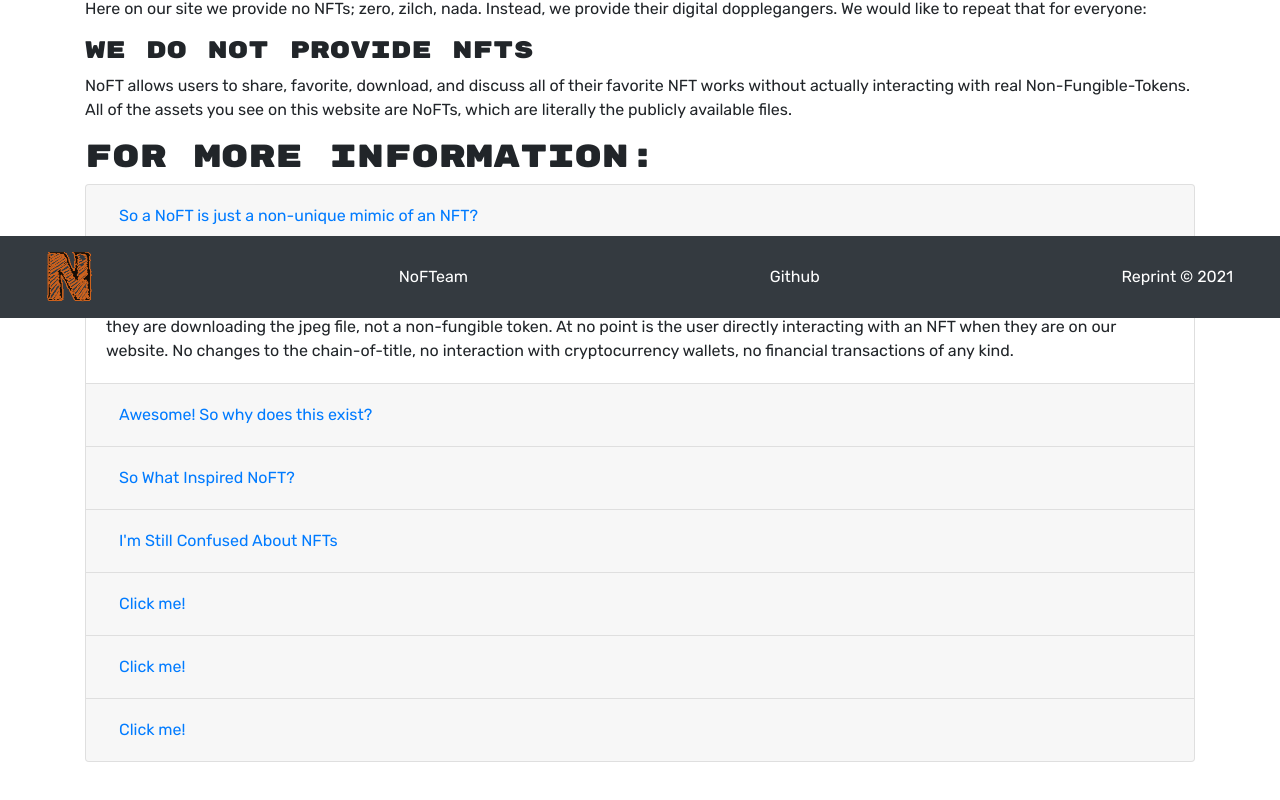
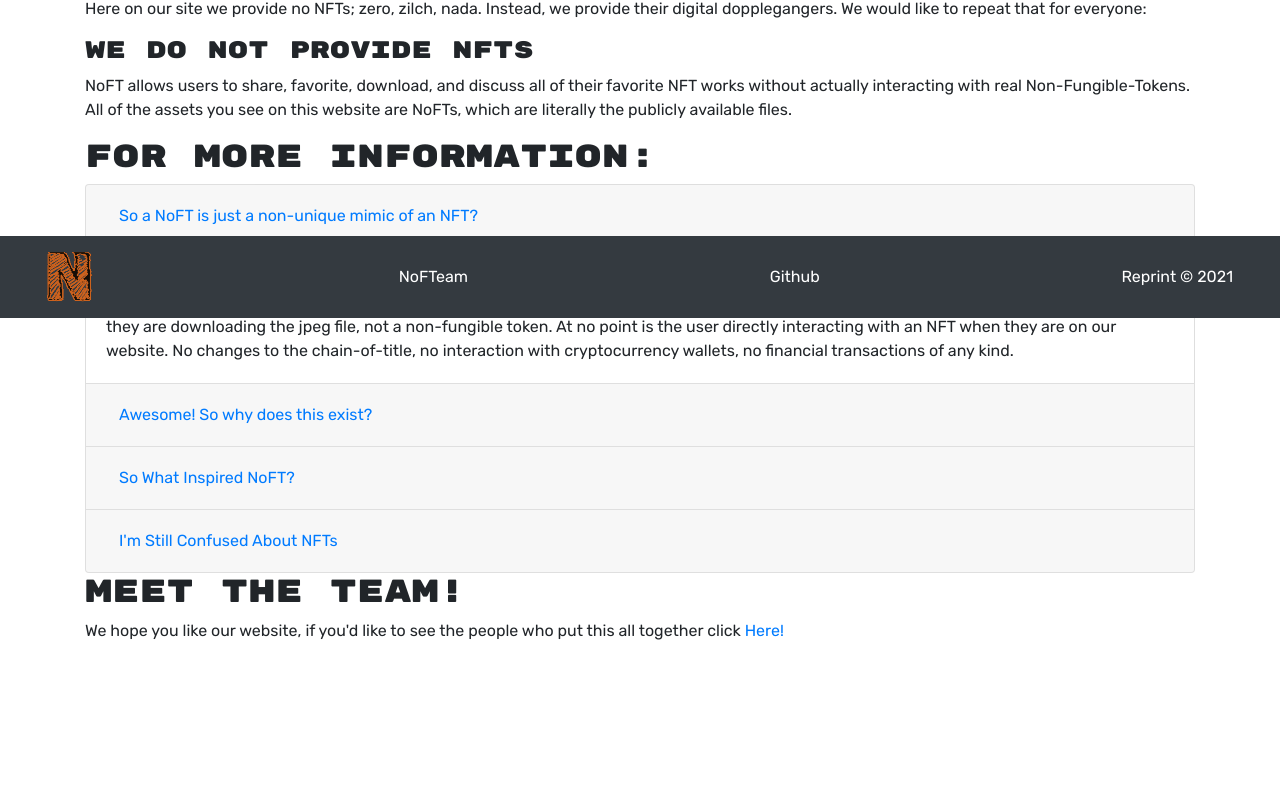
Before and after one commit to Siphon880gh/reprint, a React (Create React App) app in the folder client/: page /about in a window 1280 px wide. Shown: the part 482-1282 px from the top of the page. Built offline with nearby package versions, Linux system fonts and the light colour scheme.

Commit message:
Feat: Another checkpoint, second draft complete! Although smaller changes will be made

```diff
--- a/client/src/pages/About.js
+++ b/client/src/pages/About.js
@@ -1,6 +1,7 @@
 import React from 'react';
 import { Container, Card, Button } from 'react-bootstrap';
 import Accordion from 'react-bootstrap/Accordion'
+import { Link } from 'react-router-dom';
 import AboutLogo from '../assets/aboutTitle.png';
 const About = () => {
 
@@ -33,7 +34,7 @@ const About = () => {
                     </p>
                     <h4>We do NOT provide NFTs</h4>
                     <p>
-                    NoFT allows users to share, favorite, download, and discuss all of their favorite NFT works without actually interacting with real Non-Fungible-Tokens. All of the assets you see on this website are NoFTs, which are literally the publicly available files.
+                        NoFT allows users to share, favorite, download, and discuss all of their favorite NFT works without actually interacting with real Non-Fungible-Tokens. All of the assets you see on this website are NoFTs, which are literally the publicly available files.
                     </p>
                 </section>
 
@@ -101,45 +102,20 @@ const About = () => {
                             Don't worry it's not an easy concept to fully grasp, luckily there are more resources out there that'll help elaborate what exactly is an NFT.
                             <br></br>
                             <a href="https://www.theverge.com/22310188/nft-explainer-what-is-blockchain-crypto-art-faq">NFTs, explained</a>
-
+                            <br></br>
+                            <a href="https://www.creativebloq.com/features/what-are-nfts">What-Are-NFTs</a>
                         </Card.Body>
                         </Accordion.Collapse>
                     </Card>
+                </Accordion>
 
-                    <Card>
-                        <Card.Header>
-                        <Accordion.Toggle as={Button} variant="link" eventKey="4">
-                            Click me!
-                        </Accordion.Toggle>
-                        </Card.Header>
-                        <Accordion.Collapse eventKey="4">
-                        <Card.Body>Hello! I'm another body</Card.Body>
-                        </Accordion.Collapse>
-                    </Card>
+                <section>
+                    <h2>Meet The Team!</h2>
+                    <p>
+                        We hope you like our website, if you'd like to see the people who put this all together click <Link as={Link} to='/about/team'>Here!</Link>
+                    </p>
+                </section>
 
-                    <Card>
-                        <Card.Header>
-                        <Accordion.Toggle as={Button} variant="link" eventKey="5">
-                            Click me!
-                        </Accordion.Toggle>
-                        </Card.Header>
-                        <Accordion.Collapse eventKey="5">
-                        <Card.Body>Hello! I'm another body</Card.Body>
-                        </Accordion.Collapse>
-                    </Card>
-
-                    <Card>
-                        <Card.Header>
-                        <Accordion.Toggle as={Button} variant="link" eventKey="6">
-                            Click me!
-                        </Accordion.Toggle>
-                        </Card.Header>
-                        <Accordion.Collapse eventKey="6">
-                        <Card.Body>Hello! I'm another body</Card.Body>
-                        </Accordion.Collapse>
-                    </Card>
-
-                </Accordion>
             </Container>
         </React.Fragment>
     );
```
